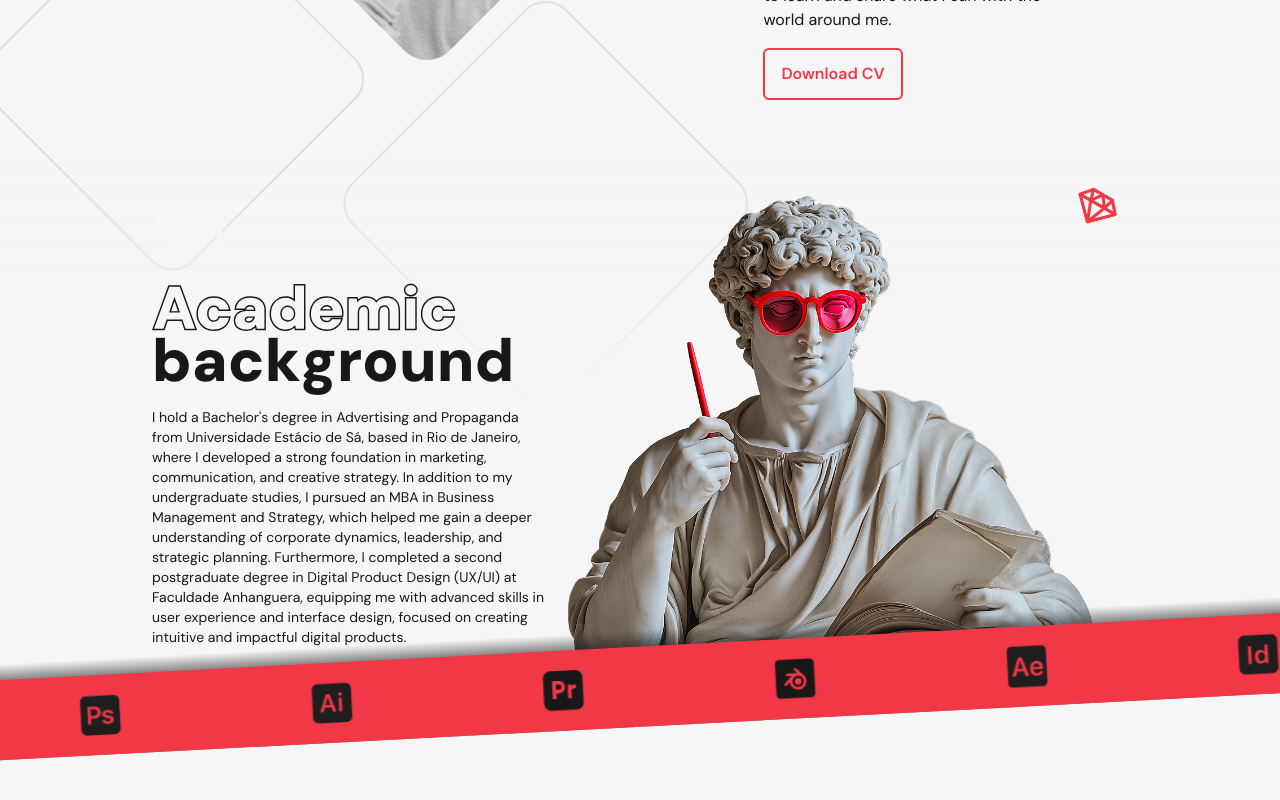
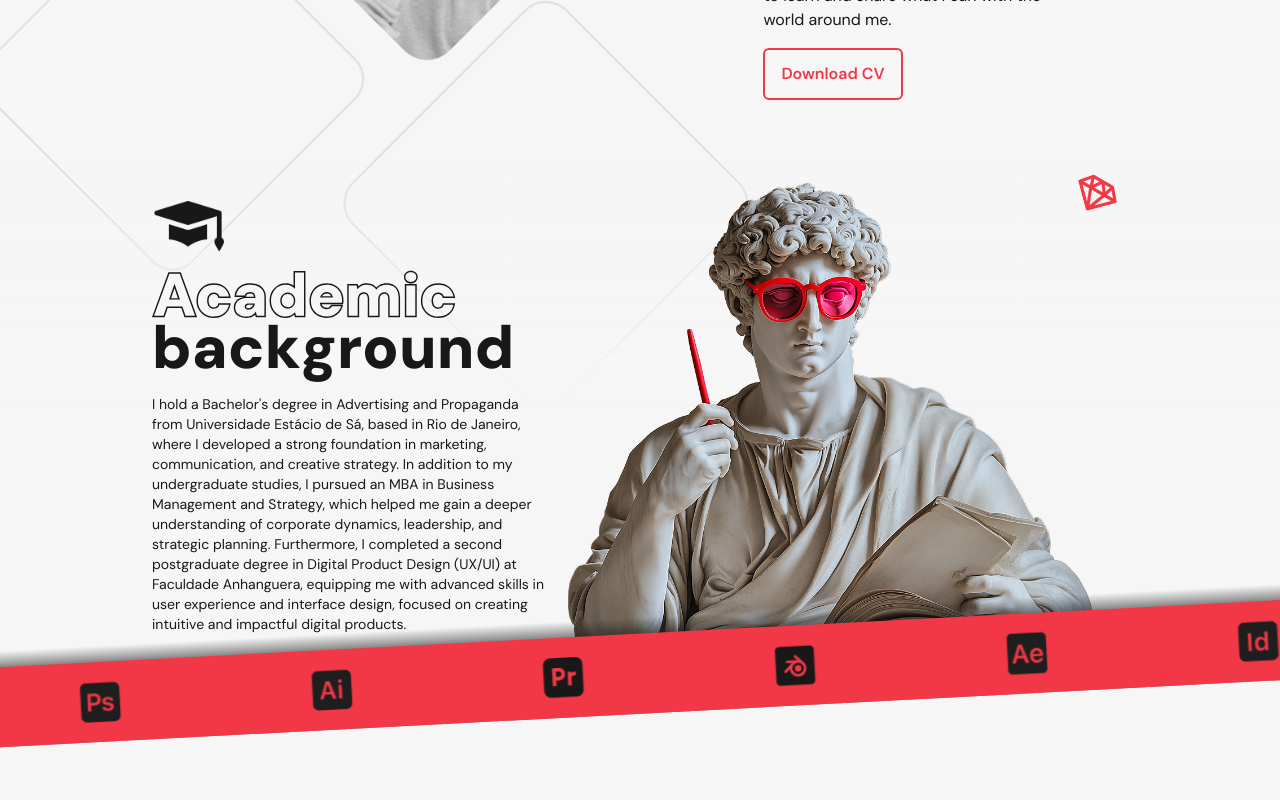
Before and after one commit to joaobartolot/erick-skorm, a React (Vite) app: page / in a window 1280 px wide. Shown: the part 1206-2006 px from the top of the page. Built offline with nearby package versions, Linux system fonts and the light colour scheme.

Commit message:
git push fix academic background icon

```diff
--- a/src/sections/About.tsx
+++ b/src/sections/About.tsx
@@ -1,4 +1,5 @@
 import { motion } from 'framer-motion'
+import MortarboardLight from '../assets/icons/Mortarboard-light.svg?react'
 import Mortarboard from '../assets/icons/Mortarboard.svg?react'
 import Academic from '../assets/images/academic.svg?react'
 import Button from '../components/Button'
@@ -54,7 +55,8 @@ const About = () => {
 			<div className="flex justify-center items-center w-full bg-gradient-to-t from-white from-50% to-transparent dark:from-black z-0">
 				<div className="flex flex-col text-start max-w-[400px] text-sm py-8">
 					<div>
-						<Mortarboard className="w-18" />
+						<Mortarboard className="hidden dark:block w-[72px] aspect-square object-cover" />
+						<MortarboardLight className="dark:hidden w-[72px] aspect-square object-cover" />
 					</div>
 					<div className="flex flex-col items-start">
 						<Academic className="h-[48px] w-fit" />
```
Also changed, not shown: src/assets/icons/Mortarboard-light.svg (added), src/assets/icons/image.png (deleted).
